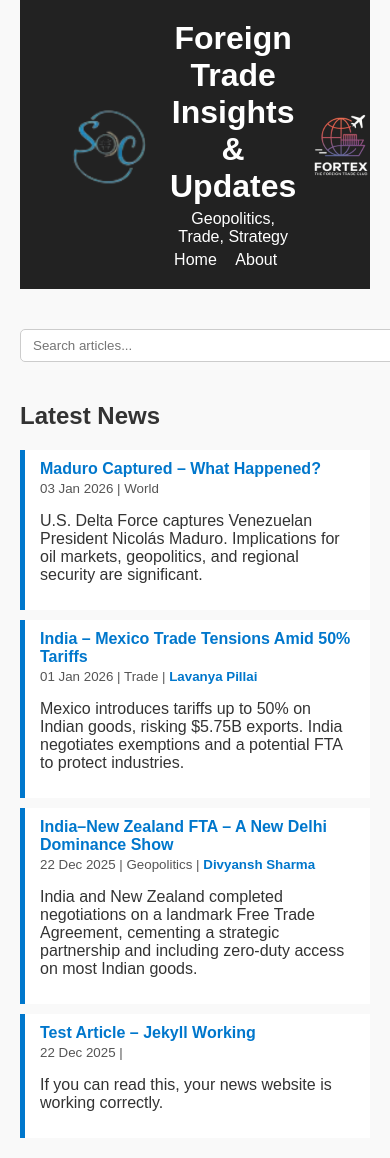
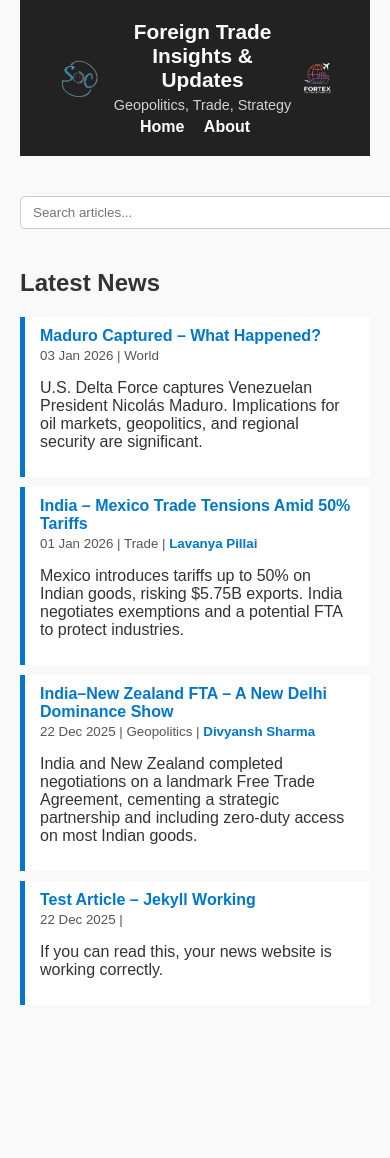
Before and after one commit to WSP-17/WSP-17.github.io, a Jekyll site: the page built from index.html, in a window 390 px wide. Built offline with Jekyll 4.4.1, drawn with Linux system fonts in a browser that asks for light colours; after the commit the page ends 1025 px from its top, so only the background shows below that.

Commit message:
Update default.html

```diff
--- a/_layouts/default.html
+++ b/_layouts/default.html
@@ -5,14 +5,82 @@
   <meta name="viewport" content="width=device-width, initial-scale=1.0">
   <title>{{ page.title | default: site.title }}</title>
   <style>
-    body { font-family: Arial, sans-serif; margin:0; padding:0 20px; background:#f9f9f9; color:#333; }
-    header { padding:20px 0; text-align:center; background:#222; color:white; }
-    nav a { color:white; margin-right:15px; text-decoration:none; }
-    main { max-width:900px; margin:20px auto; }
-    .post-list { list-style:none; padding:0; }
-    .post-list li { background:#fff; margin-bottom:10px; padding:10px 15px; border-left:5px solid #0077cc; }
-    .post-list li a { font-weight:bold; color:#0077cc; text-decoration:none; }
-    .post-list li small { display:block; color:#555; margin-top:3px; }
+    body {
+      font-family: Arial, sans-serif;
+      margin:0;
+      padding:0 20px;
+      background:#f9f9f9;
+      color:#333;
+    }
+
+    header {
+      padding:20px 0;
+      text-align:center;
+      background:#222;
+      color:white;
+    }
+
+    nav a {
+      color: #ffffff;
+      margin-right: 15px;
+      text-decoration: none;
+      font-weight: bold;
+      border-bottom: 2px solid transparent;
+    }
+
+    nav a:hover {
+      border-bottom: 2px solid #ffffff;
+    }
+
+    main {
+      max-width:900px;
+      margin:20px auto;
+    }
+
+    .post-list {
+      list-style:none;
+      padding:0;
+    }
+
+    .post-list li {
+      background:#fff;
+      margin-bottom:10px;
+      padding:10px 15px;
+      border-left:5px solid #0077cc;
+    }
+
+    .post-list li a {
+      font-weight:bold;
+      color:#0077cc;
+      text-decoration:none;
+    }
+
+    .post-list li small {
+      display:block;
+      color:#555;
+      margin-top:3px;
+    }
+
+    /* MOBILE FIX — KEEP LOGOS LEFT & RIGHT */
+    @media (max-width: 768px) {
+      header > div {
+        grid-template-columns: 70px 1fr 70px;
+        padding: 0 12px;
+      }
+
+      header img {
+        height: 60px !important;
+      }
+
+      header h1 {
+        font-size: 1.3rem;
+      }
+
+      header p {
+        font-size: 0.85rem;
+        opacity: 0.85;
+      }
+    }
   </style>
 </head>
 <body>
@@ -33,7 +101,9 @@
     <!-- Center content -->
     <div style="text-align:center;">
       <h1 style="margin:0;">{{ site.title }}</h1>
-      <p style="margin:5px 0;">{{ site.description }}</p>
+      <p style="margin:5px 0; font-size:0.9em; opacity:0.8;">
+        {{ site.description }}
+      </p>
       <nav>
         <a href="{{ '/' | relative_url }}">Home</a>
         <a href="{{ '/about/' | relative_url }}">About</a>
```
Also changed, not shown: other parts of _layouts/default.html (+5 -3 lines).
